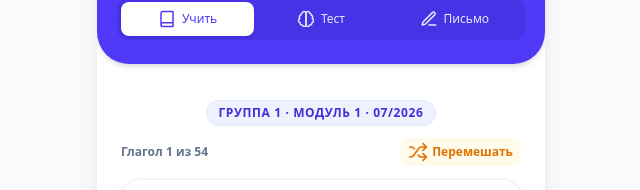
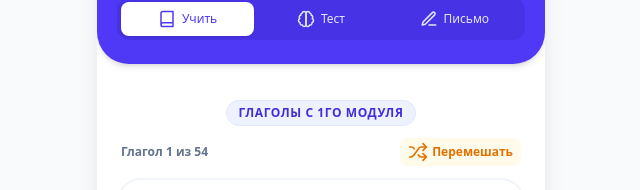
Before and after one commit to labekasova/labekasova.github.io, a React (Vite) app: page / in a window 1280 px wide. Shown: the part 94-284 px from the top of the page, without its empty margins (319-959 px from the left). Built offline with nearby package versions, Linux system fonts and the light colour scheme.

Commit message:
Update App.jsx

```diff
--- a/src/App.jsx
+++ b/src/App.jsx
@@ -29,9 +29,9 @@ const WORD_FILTERS = [
 ];
 
 const LESSON_GROUPS = {
-  group1: 'Группа 1 · Модуль 1 · 07/2026',
-  group2: 'Группа 2 · Сукун · 30/07/2026',
-  group3: 'Группа 3 · Шадда · 04/08/2026'
+  group1: 'Глаголы с 1го модуля',
+  group2: 'Слова с урока про Сукун',
+  group3: 'Слова с урока про Шадда'
 };
 
 const getLessonGroup = (wordId) => {
```
